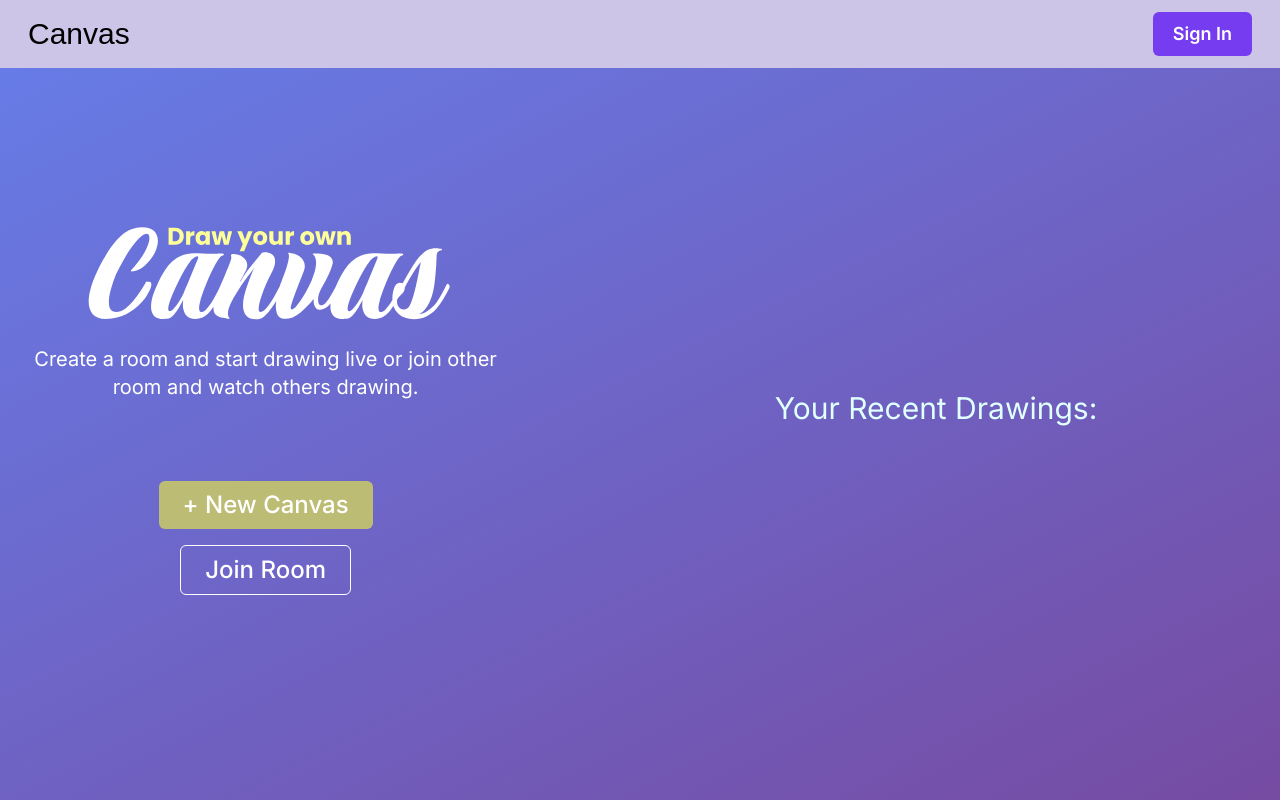
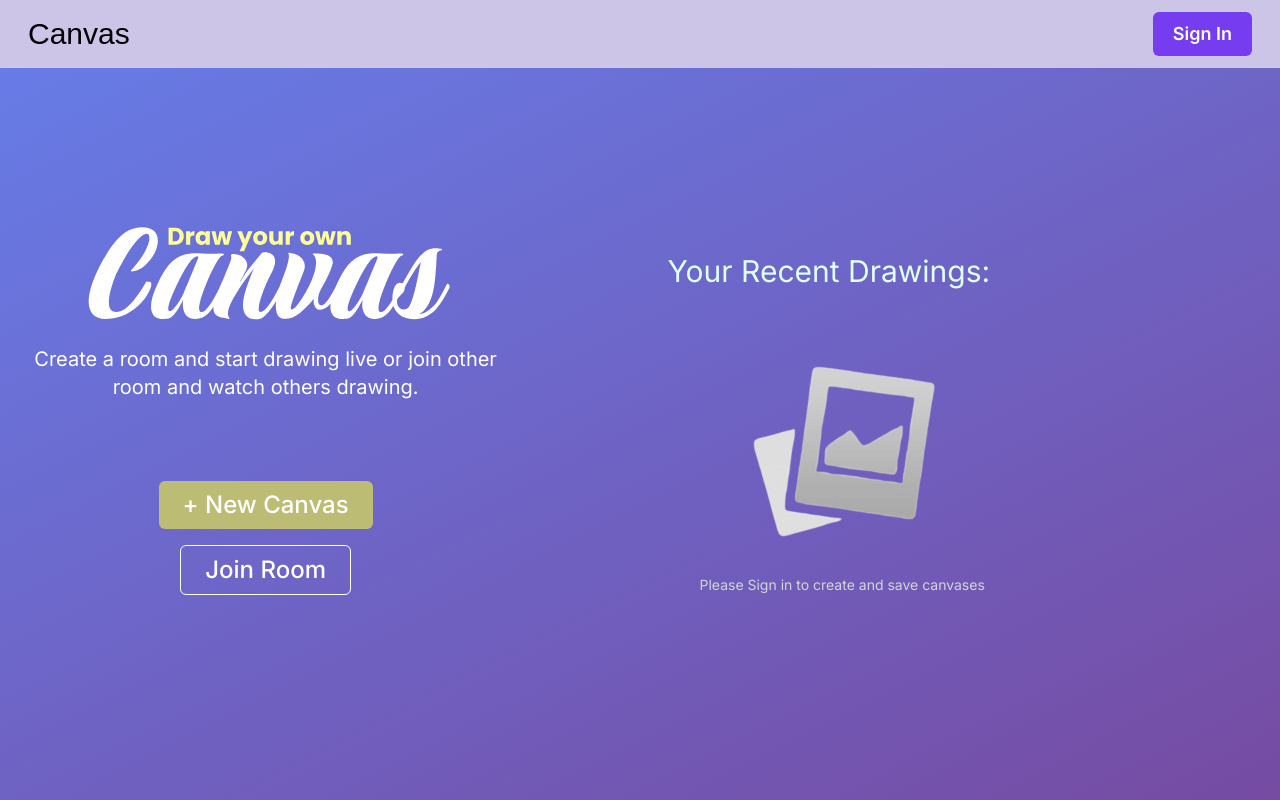
Before and after one commit to Harshbansal8705/canvas, a Next.js app: page / in a window 1280 px wide. Built offline with nearby package versions, Linux system fonts and the light colour scheme; a web font is replaced by a local one.

Commit message:
Fixed no-saved-canvases ui

```diff
--- a/src/app/(root)/page.tsx
+++ b/src/app/(root)/page.tsx
@@ -37,9 +37,23 @@ export default function HomePage() {
 
       <div className="w-fit sm:pr-8 m-auto flex sm:block items-center flex-col">
         <h3 className="text-3xl m-4 mt-4 text-[#E0FFFF] self-start">Your Recent Drawings:</h3>
-        <div className="p-4 sm:px-8 m-4 grid sm:grid-cols-3 grid-cols-2 gap-8 sm:gap-10 lg:gap-14 w-fit">
-          {user && user.canvases?.map((canvas: any, id: number) => <CanvasCard key={id} canvas={canvas} />)}
-        </div>
+        {user ?
+          (user.canvases?.length > 0 ?
+            <div className="p-4 sm:px-8 m-4 grid sm:grid-cols-3 grid-cols-2 gap-8 sm:gap-10 lg:gap-14 w-fit">
+              {user && user.canvases?.map((canvas: any, id: number) => <CanvasCard key={id} canvas={canvas} />)}
+            </div>
+            :
+            <div className="p-4 sm:px-8 m-4">
+              <img src="/no-canvas-found.png" alt="" className="w-[60%]" />
+              <p className="text-gray-300 text-sm">No Saved canvases found</p>
+            </div>
+          )
+          :
+          <div className="p-4 sm:px-8 m-4">
+            <img src="/no-canvas-found.png" alt="" className="w-[60%]" />
+            <p className="text-gray-300 text-sm">Please Sign in to create and save canvases</p>
+          </div>
+        }
       </div>
     </div>
   );
```
Also changed, not shown: public/no-canvas-found.png (added).
